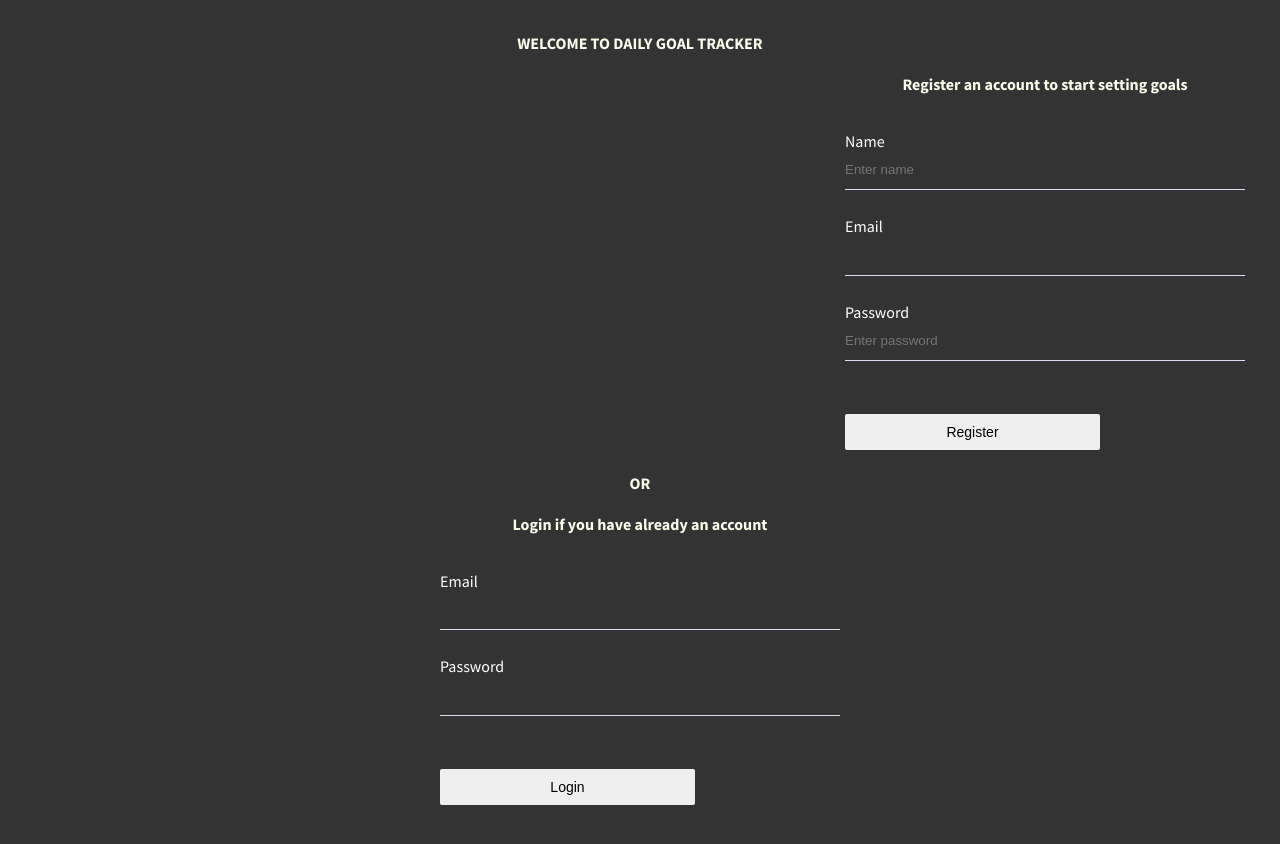
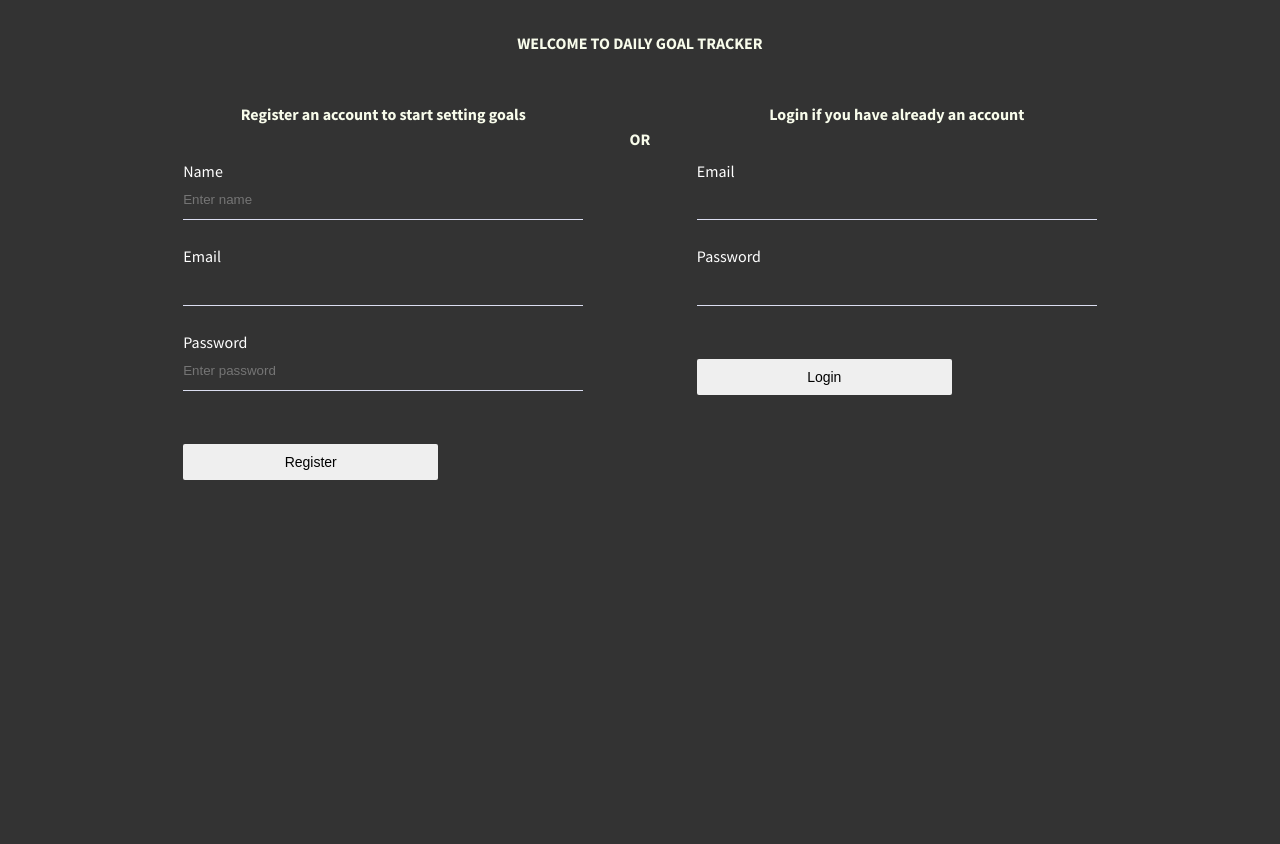
Before and after one commit to davide2894/react-daily-goal-tracker, a React (Create React App) app: page /#/ in a window 1280 px wide. Shown: the top 844 px of the page. After the commit the page ends 800 px from the top, so only its background shows below. Built offline with nearby package versions, Linux system fonts and the light colour scheme; no server answers.

Commit message:
style: add responsiveness

```diff
--- a/src/components/app/App.scss
+++ b/src/components/app/App.scss
@@ -1,3 +1,10 @@
 .app {
   padding: 10px;
+
+  @media screen and (min-width: 768px) {
+    display: flex;
+    flex-direction: column;
+    margin: 0 auto;
+    max-width: 960px;
+  }
 }
--- a/src/components/goals/Goals.scss
+++ b/src/components/goals/Goals.scss
@@ -30,6 +30,10 @@
       background-size: 20px;
       background-repeat: no-repeat;
       background-position: center;
+
+      @media screen and (min-width: 768px) {
+        background-size: 40px;
+      }
     }
   }
 }
--- a/src/components/myAccount/MyAccount.scss
+++ b/src/components/myAccount/MyAccount.scss
@@ -4,15 +4,16 @@
 .myAccount {
   margin-top: $space25;
   display: flex;
+  justify-content: center;
   flex-direction: column;
-  justify-content: center;
+  margin: $space55 auto;
+
+  @media screen and (min-width: 1024px) {
+    flex-direction: row;
+  }
 
   &__form {
     min-width: 250px;
-
-    &--register {
-      margin-right: $space25;
-    }
   }
 
   &__separatorH2 {
```
